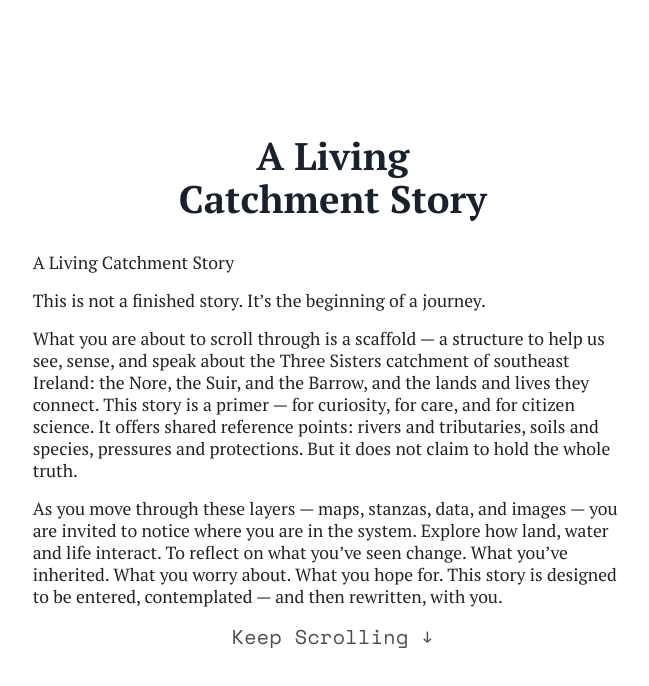
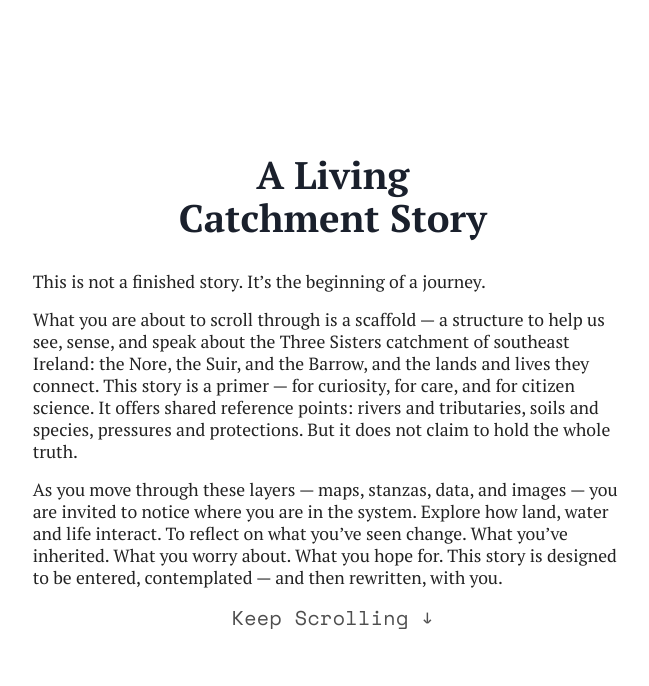
Before and after one commit to proy02/nore-scrollytelling, a SvelteKit app: page / in a window 1280 px wide. Shown: the top 686 px of the page, without its empty margins (50-699 px from the left). Built offline with nearby package versions, Linux system fonts and the light colour scheme.

Commit message:
.intro text edit

```diff
--- a/src/routes/+page.svelte
+++ b/src/routes/+page.svelte
@@ -607,7 +607,6 @@
     <div class="intro-panel">
       <div class="info-panel intro-info-panel">
         <h1>A Living <br>Catchment Story<br></h1>
-        <p>A Living Catchment Story</p>
         <p>This is not a finished story. It’s the beginning of a journey.</p>
         <p>What you are about to scroll through is a scaffold — a structure to help us see,
            sense, and speak about the Three Sisters catchment of southeast Ireland: the Nore,
```
